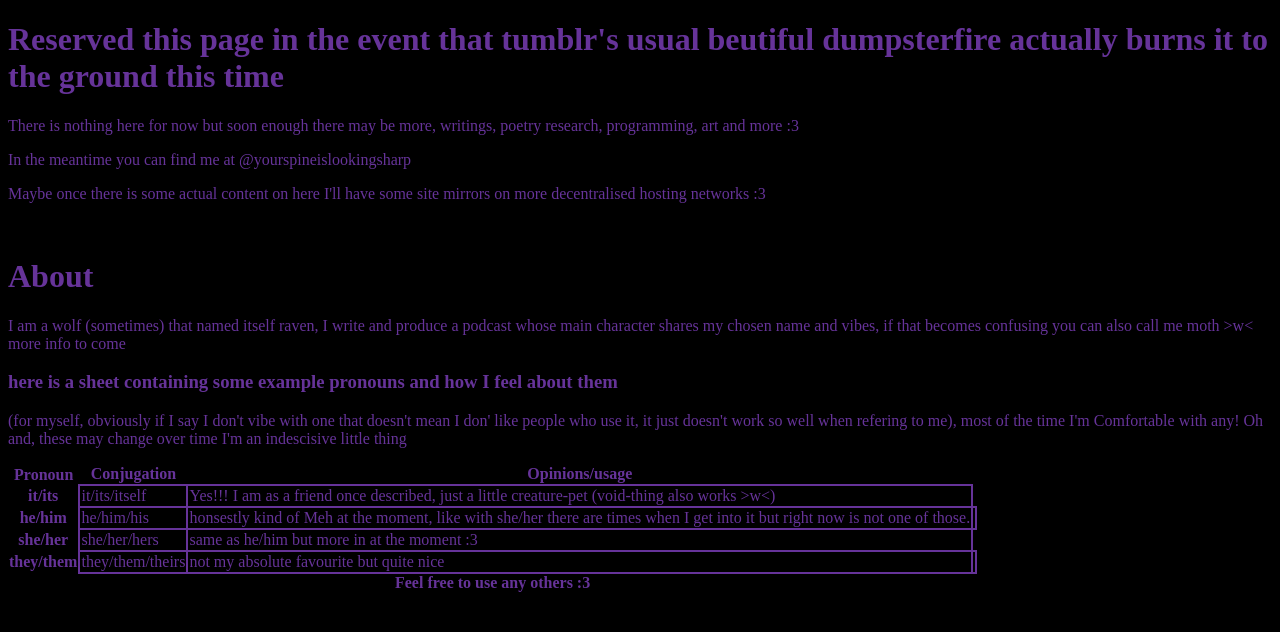
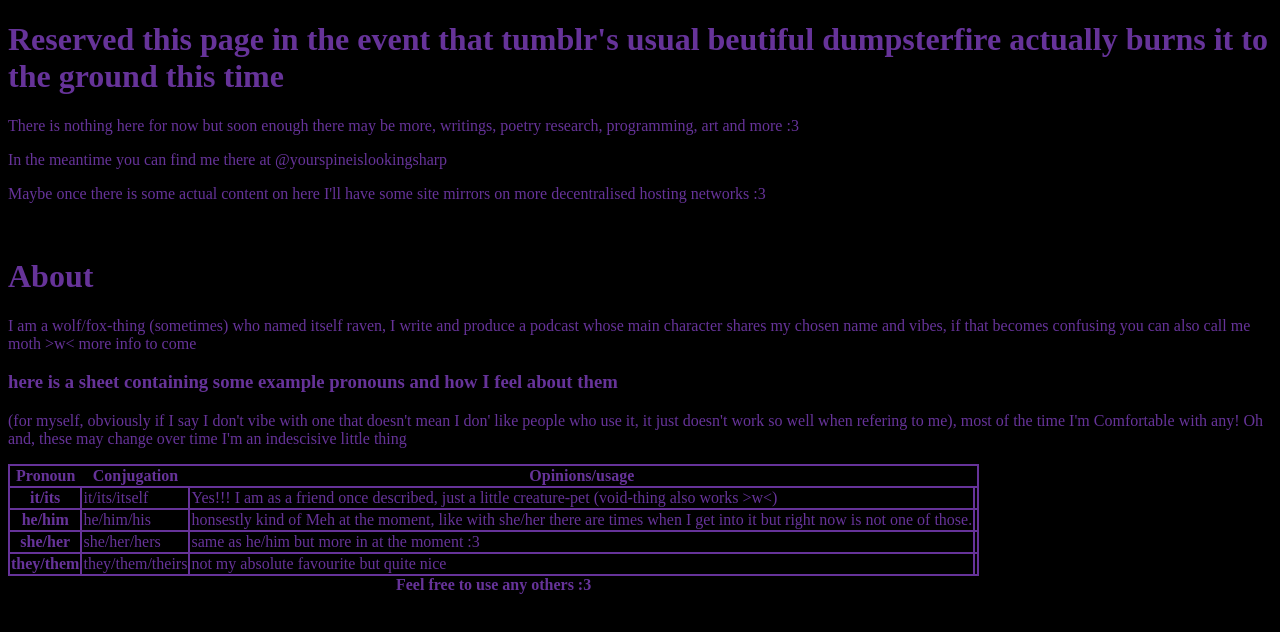
Before and after one commit to Raven842/website-feathered-wolf, a plain HTML site: page site-files/index.html in a window 1280 px wide. Drawn offline with Linux system fonts and the light colour scheme.

Commit message:
updated creature (me) description

```diff
--- a/site-files/index.html
+++ b/site-files/index.html
@@ -13,7 +13,7 @@
      table {
        border-collapse: collapse;
        }
-      td {
+      td, tr {
         border: 2px solid rebeccapurple;
         }
      caption {
@@ -25,11 +25,11 @@
     <body>
     <h1>Reserved this page in the event that tumblr's usual beutiful dumpsterfire actually burns it to the ground this time</h1>
     <p>There is nothing here for now but soon enough there may be more, writings, poetry research, programming, art and more :3</p>
-    <p>In the meantime you can find me at @yourspineislookingsharp</p>
+    <p>In the meantime you can find me there at @yourspineislookingsharp</p>
     <p>Maybe once there is some actual content on here I'll have some site mirrors on more decentralised hosting networks :3</p>
     <br>
     <h1> About </h1>
-    <p>I am a wolf (sometimes) that named itself raven, I write and produce a podcast whose main character shares my chosen name and vibes, if that becomes confusing you can also call me moth >w< more info to come </p>
+    <p>I am a wolf/fox-thing (sometimes) who named itself raven, I write and produce a podcast whose main character shares my chosen name and vibes, if that becomes confusing you can also call me moth >w< more info to come </p>
     <!-- <h1>Basic pronoun sheet</h1> -->
     <h3>here is a sheet containing some example pronouns and how I feel about them </h3>
      <p>(for myself, obviously if I say I don't vibe with one that doesn't mean I don' like people who use it, it just doesn't work so well when refering to me), most of the time I'm Comfortable with any! Oh and, these may change over time I'm an indescisive little thing</p>
```
